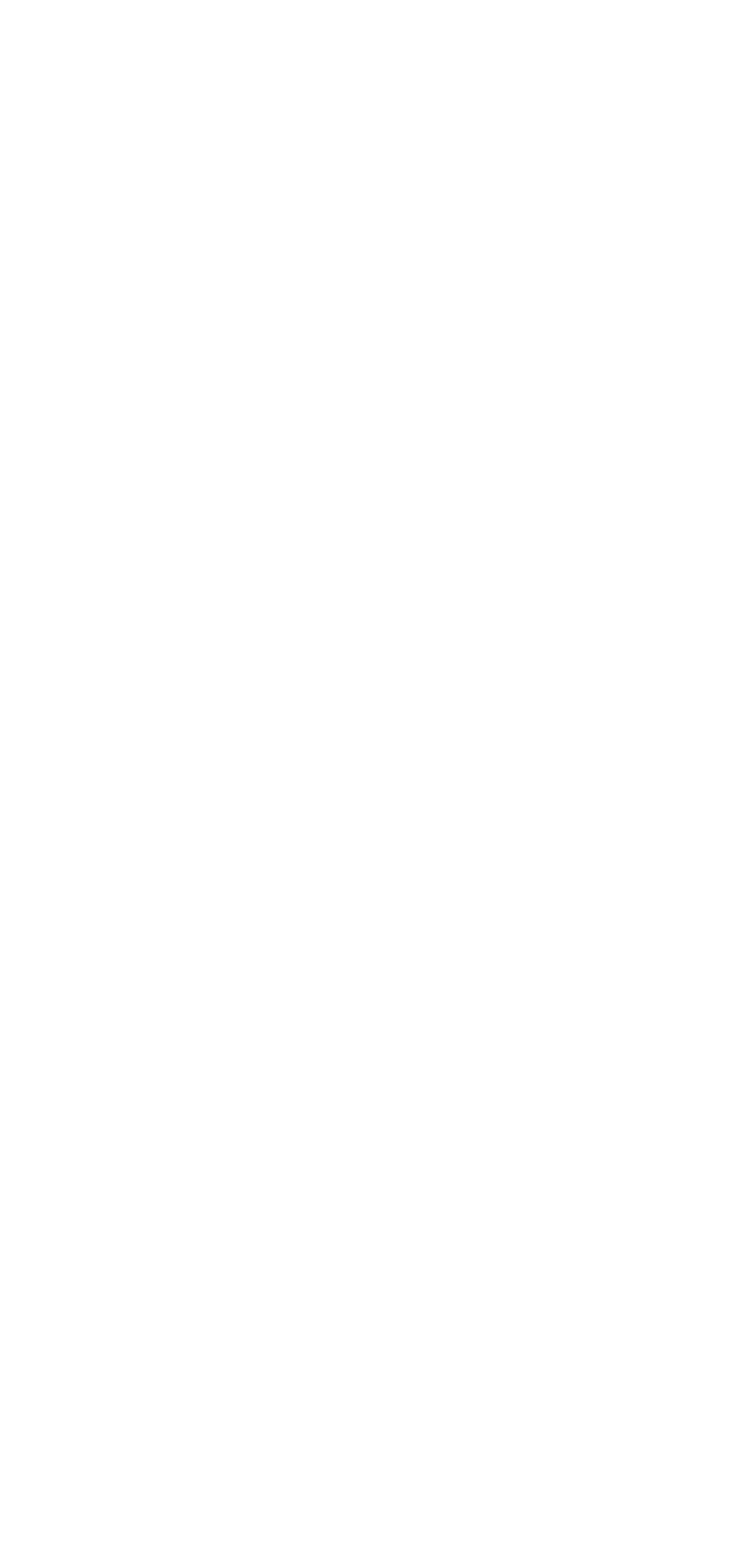
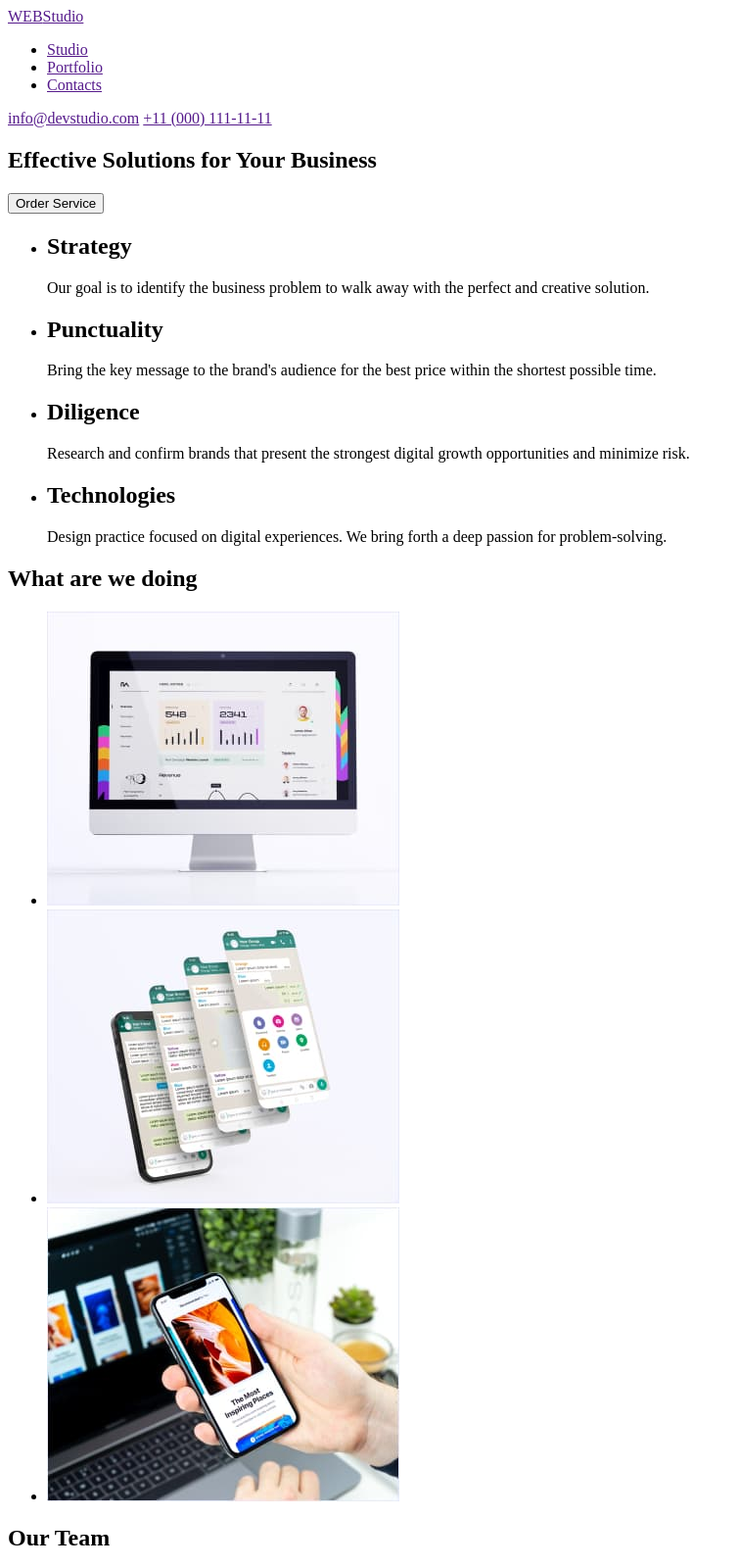
Before and after one commit to Andriy1703/goit-markup-hw-01, a plain HTML site: page index.html in a window 1280 px wide. Shown: the top 1600 px of the page at 98% size, without its empty margins (0-754 px from the left). Before the commit the page ends 800 px from the top, so only its background shows below. Drawn offline with Linux system fonts and the light colour scheme.

Commit message:
Creat index.html

```diff
--- a/index.html
+++ b/index.html
@@ -7,6 +7,86 @@
     <title>Document</title>
 </head>
 <body>
-
-</body>
+<!-- header section -->
+   <header>
+   <nav>
+      <a href="">WEB<span>Studio</span></a>
+    <ul>
+    <li>
+      <a href="">Studio</a></li>
+    <li>
+      <a href="">Portfolio</a></li>
+    <li>
+      <a href="">Contacts</a></li>
+    </ul>
+       <a href="">info@devstudio.com</a>
+       <a href="">+11 (000) 111-11-11</a></nav></header>
+    <!--main block  -->
+ <main>
+    <!-- Hero section -->
+  <section>
+          <h1>Effective Solutions for Your Business</h1>
+      <button type="button">Order Service</button>
+    <!-- section 1 -->
+  <section>
+  <ul>
+    <li>
+      <h2>Strategy</h2>
+      <p>
+        Our goal is to identify the business
+      problem to walk away with the perfect and creative solution.</p>
+    </li>
+    <li>
+      <h2>Punctuality</h2>
+      <p>
+        Bring the key message to the brand's audience for the best price within the shortest possible time.</p>
+    </li>
+    <li>
+      <h2>Diligence</h2>
+      <p>
+        Research and confirm brands that present the strongest digital growth opportunities and minimize risk.</p>
+    </li>
+    <li>
+      <h2>Technologies</h2>
+      <p>
+        Design practice focused on digital experiences. We bring forth a deep passion for problem-solving.</p>
+    </li>
+  </ul>
+</section>
+<!-- section 2 -->
+<section><h2>What are we doing</h2>
+<ul>
+  <li><img src="./images/Header/imeg-1.jpg" alt="" width="360" height="300"></li>
+  <li><img src="./images/Header/imeg-2.jpg" alt="" width="360" height="300"></li>
+  <li><img src="./images/Header/Imeg-3.jpg" alt="" width="360" height="300"></li>
+</ul></section>
+<!-- section 3 -->
+<section><h2>Our Team</h2>
+<ul>
+  <li>
+    <img src="./images/header/img-1.jpg" alt="" width="264" height="260">
+        <h3>Mark Guerrero</h3>
+        <p>Product Designer</p>
+  </li>
+  <li>
+    <img src="./images/header/img-2.jpg" alt="" width="264" height="260">
+         <h3>Tom Ford</h3>
+    <p>Frontend Developer</p>
+  </li>
+  <li>
+    <img src="./images/header/img-3.jpg" alt="" width="264" height="260">
+          <h3>Camila Garcia</h3>
+            <p>Marketing</p>
+  </li>
+  <li>
+    <img src="./images/header/img-4.jpg" alt="" width="264" height="260">
+          <h3>Daniel Wilson</h3>
+            <p>UI Designer</p>
+  </li>
+</ul></section>
+</main>
+<!-- footer section -->
+   <footer><a href="">WEB<span>STUDIO</span></a></footer>
+   <p>Increase the flow of customers and sales for your business with digital marketing & growth solutions.</p>
+  </body>
 </html>
```
Also changed, not shown: images/Header/Imeg-3.jpg (added), images/Header/imeg-1.jpg (added), images/Header/imeg-2.jpg (added), images/Header/img-1.jpg (added), images/Header/img-2.jpg (added), images/Header/img-3.jpg (added), images/Header/img-4.jpg (added).
